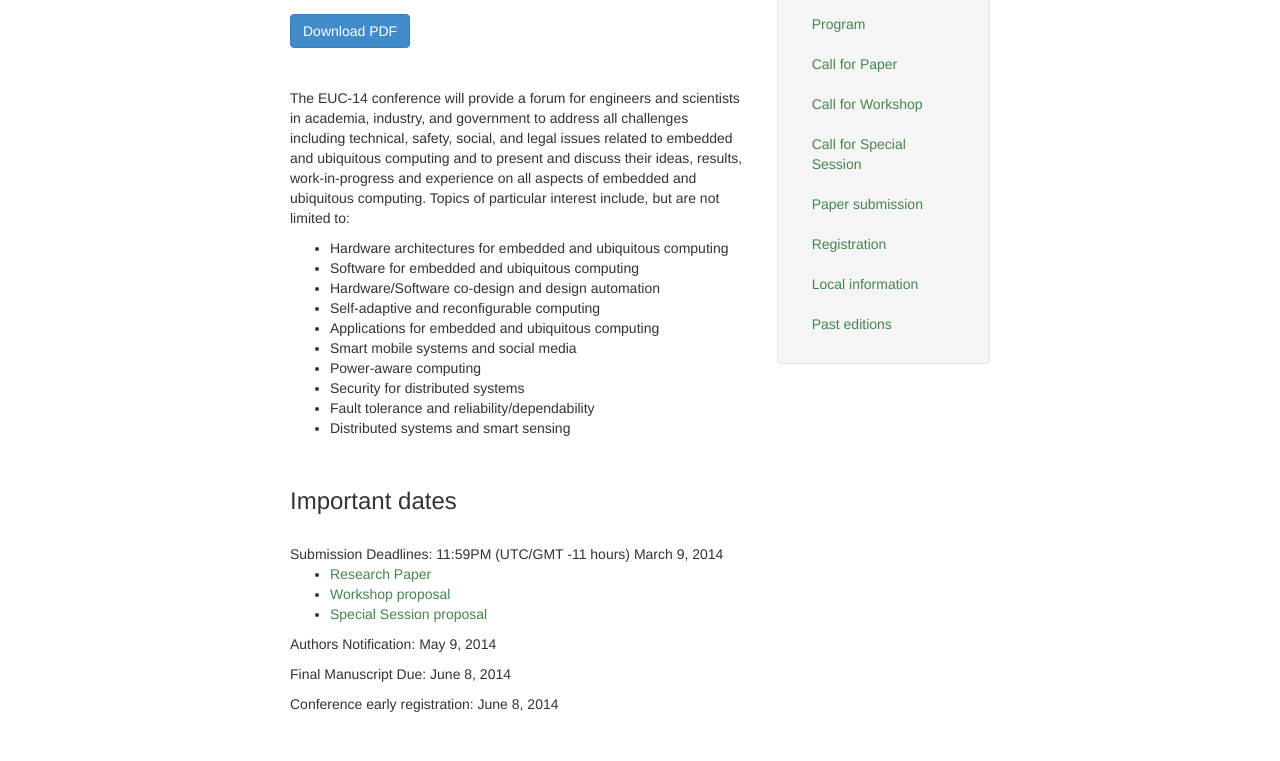
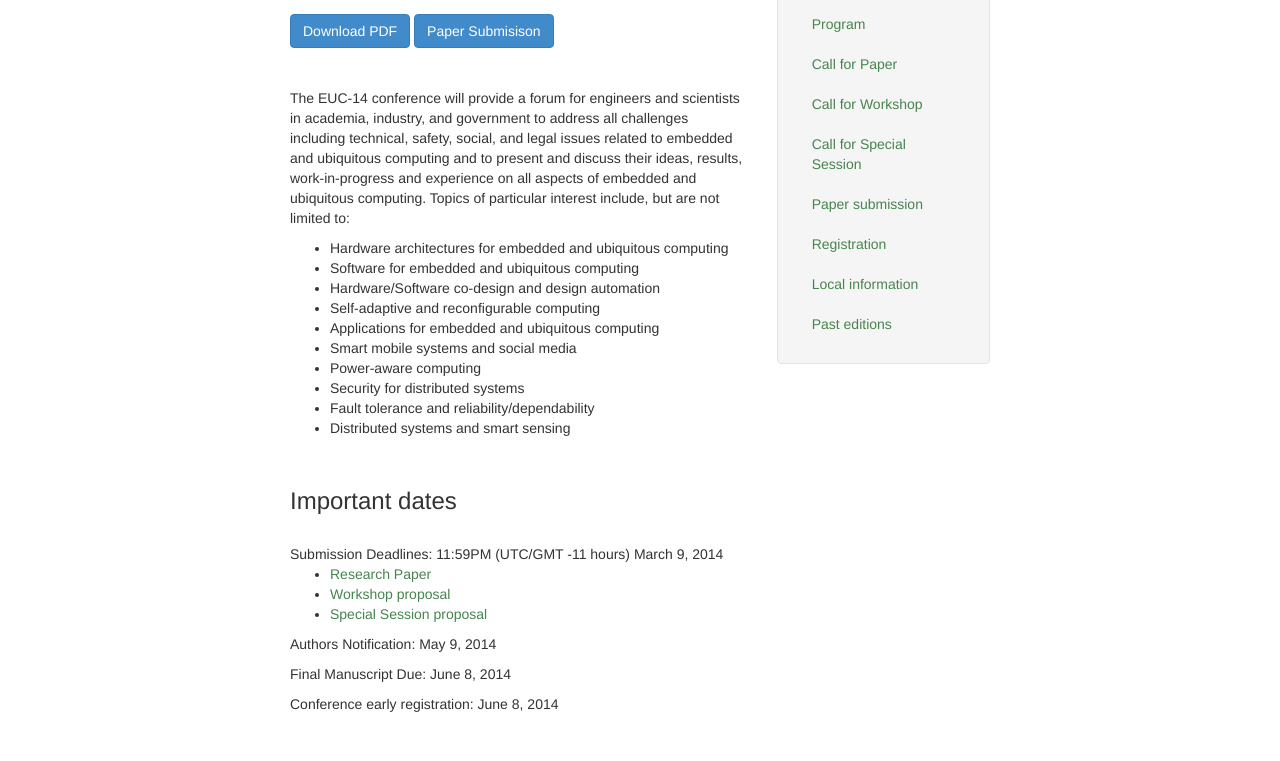
Before and after one commit to necst/euc14, a plain HTML site: page call_for_paper.html in a window 1280 px wide. Shown: the part 197-958 px from the top of the page. Drawn offline with Linux system fonts and the light colour scheme.

Commit message:
call_paper_update_4

```diff
--- a/call_for_paper.html
+++ b/call_for_paper.html
@@ -44,7 +44,7 @@
 
             <h1>Call for Paper</h1>
             </br>
-            <a href="docs/CFP-EUC2014.pdf"><button type="button" class="btn btn-small btn-primary">Download PDF</button></a>
+            <a href="docs/CFP-EUC2014.pdf"><button type="button" class="btn btn-small btn-primary">Download PDF</button></a> <a href="paper_submission.html"><button type="button" class="btn btn-small btn-primary">Paper Submisison</button></a>
             </br>
             </br>
             </br>
```
